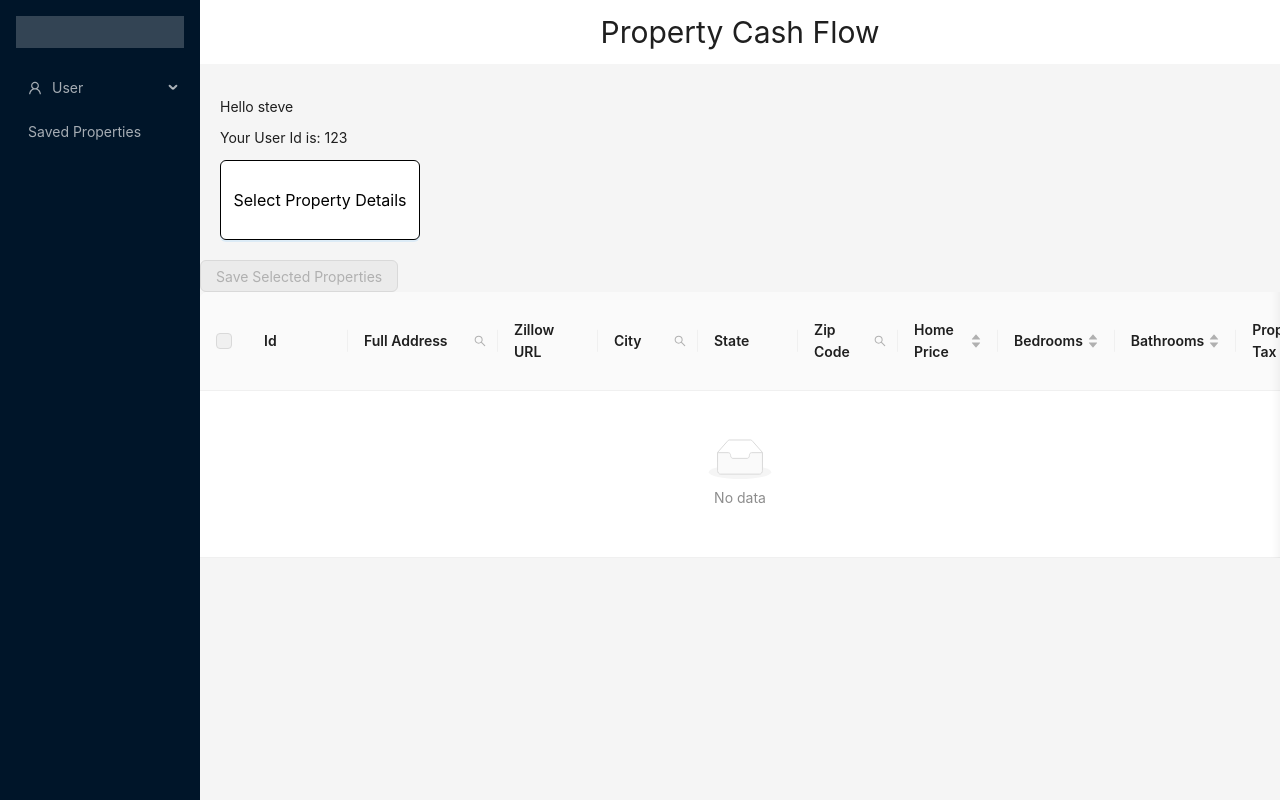
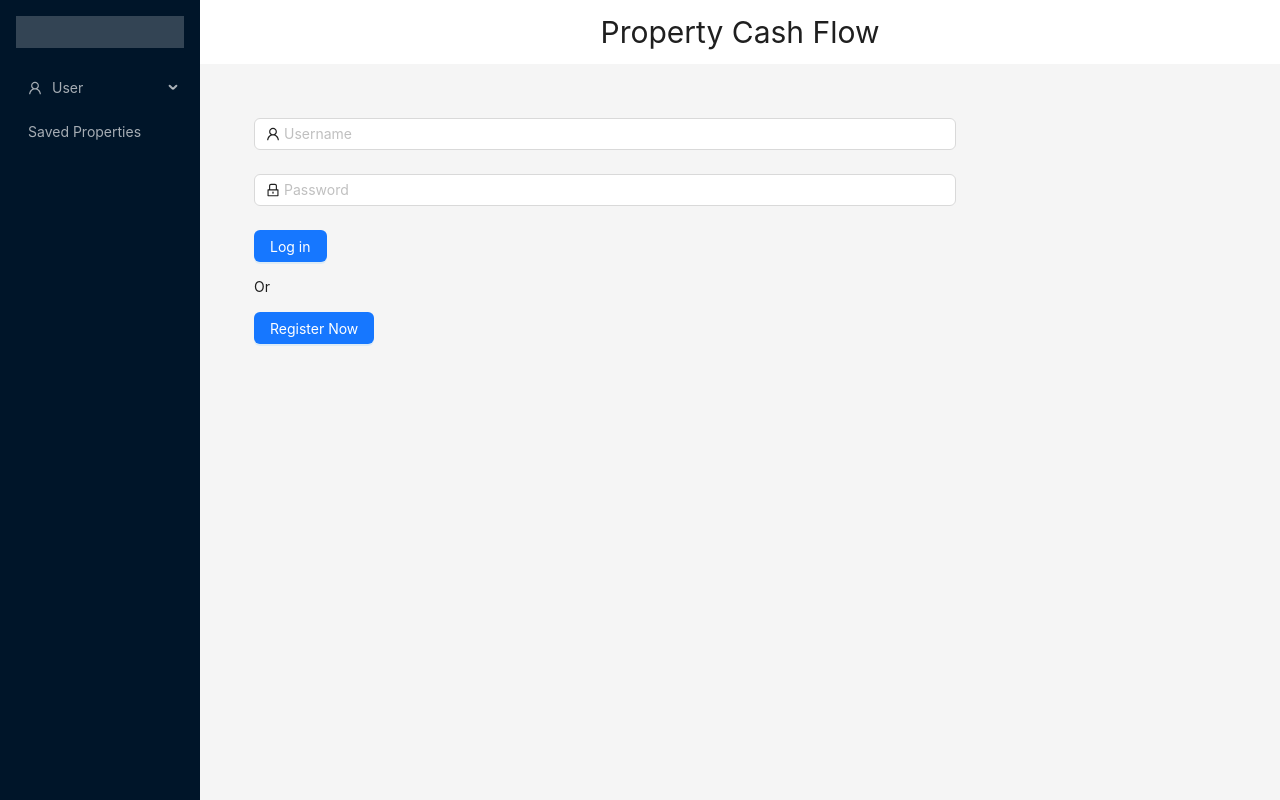
Before and after one commit to propertycashflowapp/propertycashflowapp.github.io, a React (Create React App) app: page / in a window 1280 px wide. Built offline with nearby package versions, Linux system fonts and the light colour scheme.

Commit message:
Add login stuff back

```diff
--- a/src/App.js
+++ b/src/App.js
@@ -59,7 +59,7 @@ const App = () => {
          Property Cash Flow
         </Header>
         <Content >
-          <MainPage userName='steve' userId={123} />
+          {!isLoggedIn ? (<LoginPage setIsLoggedIn={setIsLoggedIn} setUserName={setUserName} setUserId={setUserId} />) : (<MainPage userName={userName} userId={userId} />)}
         </Content>
       </Layout>
     </Layout>
```
